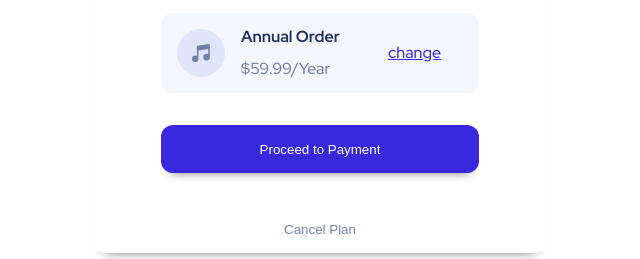
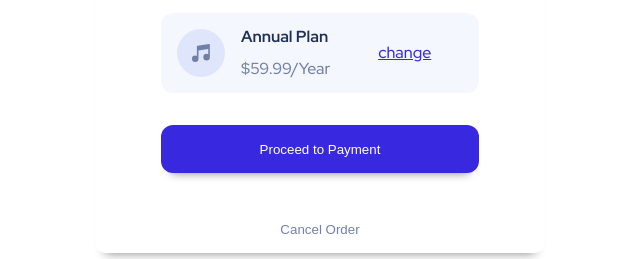
Before and after one commit to InstaClean/order-summary-component-main, a plain HTML site: page index.html in a window 1280 px wide. Shown: the part 539-798 px from the top of the page, 320-960 px from the left. Drawn offline with Linux system fonts and the light colour scheme.

Commit message:
transposed order and plan

```diff
--- a/index.html
+++ b/index.html
@@ -24,7 +24,7 @@
     <div class='order'>
       <img src="./images/icon-music.svg" class="note" alt="subscription">
       <div class="info">
-        <h2>Annual Order</h2>
+        <h2>Annual Plan</h2>
         <h3>$59.99/Year</h3>
       </div>
       <a>change</a>
@@ -33,7 +33,7 @@
       Proceed to Payment
     </button>
     <button class='cancel'>
-      Cancel Plan
+      Cancel Order
     </button>
   </div>
   <footer class="attribution">
```
